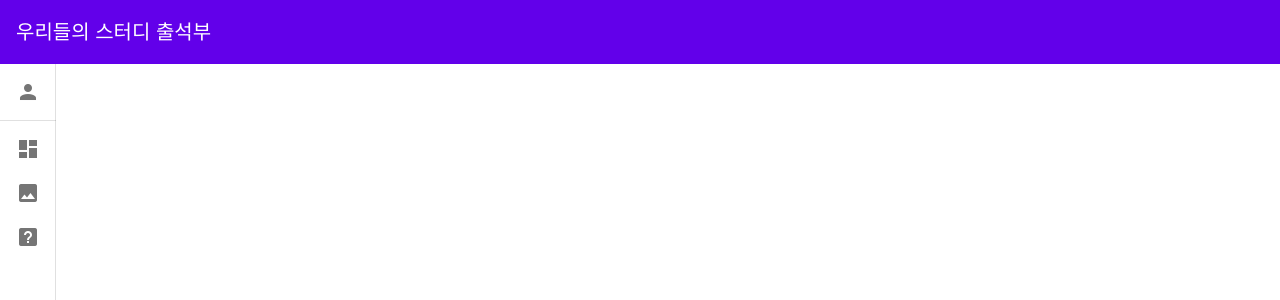
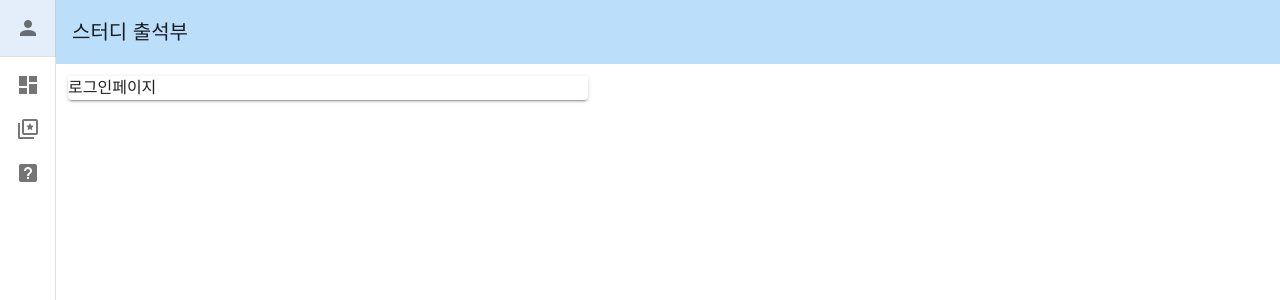
Before and after one commit to kiomnd2/stand-front, a Vue app: page /#/login in a window 1280 px wide. Shown: the top 300 px of the page. Built offline with nearby package versions, Linux system fonts and the light colour scheme.

Commit message:
대시보드 패널

```diff
--- a/src/App.vue
+++ b/src/App.vue
@@ -1,23 +1,22 @@
 <template>
   <v-app id="app">
-    <v-main>
-      <v-app-bar flat color="deep-purple accent-4" dark scroll-target="#scrolling-techniques-6">
-        <v-toolbar-title>우리들의 스터디 출석부</v-toolbar-title>
+    <v-app-bar flat color="blue lighten-4" app>
+      <v-toolbar-title>스터디 출석부</v-toolbar-title>
     </v-app-bar>
-      <v-navigation-drawer v-model="drawer" :mini-variant.sync="mini" permanent>
-        <v-list-item link>
+    <v-navigation-drawer v-model="drawer" :mini-variant.sync="mini" permanent app>
+      <v-list-item link to="/login">
         <v-list-item-icon>
           <v-icon>mdi-account</v-icon>
         </v-list-item-icon>
         <v-list-item-content>
-            <v-list-item-title class="text-h6">로그인</v-list-item-title>
+          <v-list-item-title class="text-h6">Login</v-list-item-title>
         </v-list-item-content>
       </v-list-item>
 
       <v-divider></v-divider>
 
       <v-list dense nav>
-          <v-list-item v-for="item in items" :key="item.title" link>
+        <v-list-item v-for="item in items" :key="item.title" link :to="item.to">
           <v-list-item-icon>
             <v-icon>{{ item.icon }}</v-icon>
           </v-list-item-icon>
@@ -28,7 +27,10 @@
         </v-list-item>
       </v-list>
     </v-navigation-drawer>
-      <v-container></v-container>
+    <v-main>
+      <v-container>
+        <router-view />
+      </v-container>
     </v-main>
   </v-app>
 </template>
@@ -40,9 +42,9 @@ export default {
     return {
       mini: true,
       items: [
-        { title: 'Dashboard', icon: 'mdi-view-dashboard' },
-        { title: 'Photos', icon: 'mdi-image' },
-        { title: 'About', icon: 'mdi-help-box' },
+        { title: 'Dashboard', icon: 'mdi-view-dashboard', to: '/dashboard' },
+        { title: 'MyContents', icon: 'mdi-star-box-multiple-outline', to: '/myContents' },
+        { title: 'About', icon: 'mdi-help-box', to: '/about' },
       ],
       drawer: true,
     };
@@ -55,9 +57,8 @@ export default {
   font-family: Avenir, Helvetica, Arial, sans-serif;
   -webkit-font-smoothing: antialiased;
   -moz-osx-font-smoothing: grayscale;
-  text-align: center;
   color: #2c3e50;
-  min-width: 600px;
+  width: 600px;
   min-height: 400px;
 }
 </style>
--- /dev/null
+++ b/src/components/DashboardPanel.vue
@@ -0,0 +1,34 @@
+<template>
+  <v-list-item>
+    <v-list-item-content>
+      <v-list-item-title v-text="title" class="text-h6"></v-list-item-title>
+      <v-list-item-subtitle class="text--primary" v-text="headline"></v-list-item-subtitle>
+      <v-list-item-subtitle v-text="subtitle"></v-list-item-subtitle>
+      <v-list-item-subtitle align="right">{{ currentJoiner }}/{{ maxJoiner }}</v-list-item-subtitle>
+    </v-list-item-content>
+    <v-list-item-icon>
+      <v-btn class="mx-2" fab dark small color="primary">
+        <v-icon dark>mdi-arrow-right-bold</v-icon>
+      </v-btn>
+    </v-list-item-icon>
+  </v-list-item>
+</template>
+
+<script>
+export default {
+  name: 'DashboardPanel',
+  props: {
+    id: String,
+    title: String,
+    headline: String,
+    subtitle: String,
+    currentJoiner: String,
+    maxJoiner: String,
+  },
+  data() {
+    return {};
+  },
+};
+</script>
+
+<style></style>
--- a/src/router/index.js
+++ b/src/router/index.js
@@ -1,14 +1,26 @@
 import Vue from 'vue';
 import VueRouter from 'vue-router';
 import Login from '../views/Login';
+import DashBoard from '../views/Dashboard';
+import BoardDetail from '../views/BoardDetail';
 
 Vue.use(VueRouter);
 
 const routes = [
   {
-    path: '/',
-    name: 'Login',
+    path: '/login',
+    name: 'login',
     component: Login,
+  },
+  {
+    path: '/dashboard',
+    name: 'dashboard',
+    component: DashBoard,
+  },
+  {
+    path: '/detail',
+    name: 'detail',
+    component: BoardDetail,
   },
 ];
 
--- /dev/null
+++ b/src/views/BoardDetail.vue
@@ -0,0 +1,9 @@
+<template><div>detail</div></template>
+
+<script>
+export default {
+  name: 'BoardDetail',
+};
+</script>
+
+<style scoped></style>
--- /dev/null
+++ b/src/views/Dashboard.vue
@@ -0,0 +1,40 @@
+<template>
+  <v-row>
+    <v-col cols="12">
+      <v-list two-line v-for="item in items" :key="item.id">
+        <dashboard-panel
+          :id="item.id"
+          :title="item.title"
+          :headline="item.headline"
+          :subtitle="item.subtitle"
+          :current-joiner="1"
+          :max-joiner="8"
+        ></dashboard-panel>
+        <v-divider></v-divider>
+      </v-list>
+    </v-col>
+  </v-row>
+</template>
+
+<script>
+import DashboardPanel from '../components/DashboardPanel';
+
+export default {
+  name: 'Dashboard',
+  components: { DashboardPanel },
+  data() {
+    return {
+      items: [
+        {
+          id: 1,
+          headline: 'Brunch this weekend?',
+          subtitle: `I'll be in your neighborhood doing errands this weekend. Do you want to hang out?`,
+          title: 'Ali Connors',
+        },
+      ],
+    };
+  },
+};
+</script>
+
+<style></style>
--- a/src/views/Login.vue
+++ b/src/views/Login.vue
@@ -1,5 +1,9 @@
 <template>
-  <span>로그인 화면</span>
+  <v-row>
+    <v-col cols="12">
+      <v-card>로그인페이지</v-card>
+    </v-col>
+  </v-row>
 </template>
 
 <script>
```
Lines whose indentation alone changed are shown as unchanged.
